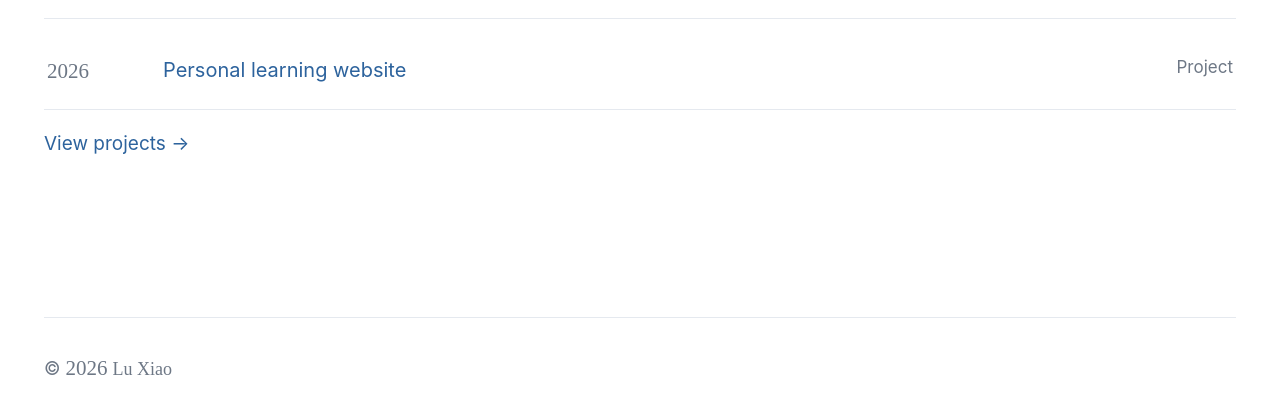
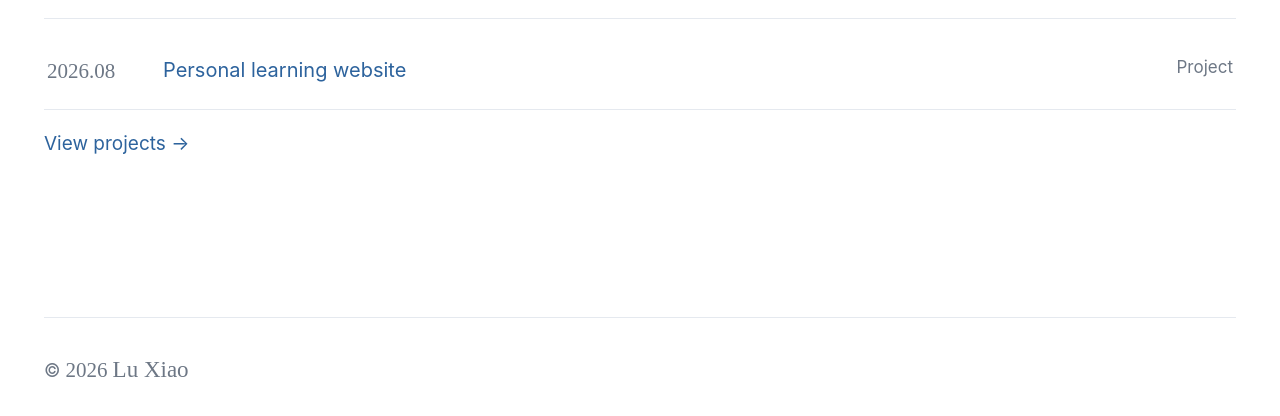
Before and after one commit to LuX-x7/LuX-x7.github.io, a React (Vite) app: page / in a window 1280 px wide. Shown: the part 989-1405 px from the top of the page. Built offline with nearby package versions, Linux system fonts and the light colour scheme.

Commit message:
Improve project dates and footer name

```diff
--- a/app/globals.css
+++ b/app/globals.css
@@ -108,11 +108,13 @@ p { margin: 0 0 14px; }
 .project-item:hover { margin-inline: -14px; padding-inline: 14px; background: var(--hover); }
 .project-item:last-child { border-bottom: 1px solid var(--border); }
 .project-item h2 { margin: 0 0 8px; font-size: 25px; }
+.project-heading { display: flex; align-items: baseline; gap: 24px; }
+.project-heading time { color: var(--secondary); font-family: "Times New Roman", Times, serif; font-size: 17px; font-style: italic; font-variant-numeric: tabular-nums; }
 .project-item p { color: var(--body-copy); }
 .project-meta { margin: 0 !important; color: var(--secondary) !important; font-size: 13px; }
 footer { padding: 26px 0 42px; border-top: 1px solid var(--border); color: var(--secondary); font-size: 15px; }
 .year-number { font-family: "Times New Roman", Times, serif; font-size: 17px; font-style: normal; }
-.footer-name { font-family: "Times New Roman", Times, serif; }
+.footer-name { font-family: "Times New Roman", Times, serif; font-size: 19px; }
 @media (min-width: 1100px) {
   body { font-size: 20px; }
   .site-header, .site-content, footer { width: min(calc(100% - 88px), 1280px); }
@@ -160,9 +162,12 @@ footer { padding: 26px 0 42px; border-top: 1px solid var(--border); color: var(-
   .writing-index p, .quiet-note { font-size: 20px; }
   .project-item { padding: 43px 0; }
   .project-item h2 { font-size: 32px; }
+  .project-heading { gap: 32px; }
+  .project-heading time { font-size: 21px; }
   .project-meta { font-size: 17px; }
   footer { padding: 32px 0 52px; font-size: 18px; }
   .year-number { font-size: 21px; }
+  .footer-name { font-size: 23px; }
 }
 @media (max-width: 600px) {
   .site-header, .site-content, footer { width: min(calc(100% - 40px), 1000px); }
@@ -200,5 +205,8 @@ footer { padding: 26px 0 42px; border-top: 1px solid var(--border); color: var(-
   .contact-list p { grid-template-columns: 76px 1fr; gap: 14px; font-size: 16px; }
   .contact-list span { font-size: 17px; }
   .project-item h2 { font-size: 22px; }
+  .project-heading { display: block; }
+  .project-heading time { display: block; margin-bottom: 3px; font-size: 16px; }
+  .footer-name { font-size: 17px; }
   footer { padding: 22px 0 34px; font-size: 13.5px; }
 }
--- a/src/main.tsx
+++ b/src/main.tsx
@@ -20,7 +20,8 @@ const projectEntries = [
   {
     title: "Personal learning website",
     description: "A simple home for my writing, PDF notes, and project work.",
-    status: "In progress · 2026"
+    date: "2026.08",
+    status: "In progress"
   }
 ];
 
@@ -56,7 +57,7 @@ function Home() {
   return <main>
     <section className="introduction"><img src="/touxiang1.png" alt="Portrait of Lu Xiao" /><div><h1>Lu Xiao <span className="chinese-name">肖路</span></h1><p>I am an incoming M.Sc. student in Artificial Intelligence at Hunan University. My interests lie in artificial intelligence, robotics, and visual computing.</p><p>This website is a quiet record of what I learn, write, and build.</p></div></section>
     <section className="home-section"><h2>Recent writing</h2><div className="entry-list">{writingEntries.slice(0, 3).map(item => <a className="entry" href={item.href} target="_blank" rel="noreferrer" key={item.title}><time>{item.date}</time><span>{item.title}</span><small>{item.format}</small></a>)}</div><p className="more-link"><a href="/writing/">All writing →</a></p></section>
-    <section className="home-section"><h2>Projects</h2><div className="entry-list">{projectEntries.slice(0, 3).map(item => <a className="entry" href="/projects/" key={item.title}><time>{item.status.includes("2026") ? "2026" : "—"}</time><span>{item.title}</span><small>Project</small></a>)}</div><p className="more-link"><a href="/projects/">View projects →</a></p></section>
+    <section className="home-section"><h2>Projects</h2><div className="entry-list">{projectEntries.slice(0, 3).map(item => <a className="entry" href="/projects/" key={item.title}><time>{item.date}</time><span>{item.title}</span><small>Project</small></a>)}</div><p className="more-link"><a href="/projects/">View projects →</a></p></section>
   </main>;
 }
 
@@ -110,7 +111,7 @@ function Writing() {
 }
 
 function Projects() {
-  return <main><header className="page-header"><h1>Projects</h1><p>Selected things I have built or am currently working on.</p></header>{projectEntries.map(project => <section className="project-item" key={project.title}><h2>{project.title}</h2><p>{project.description}</p><p className="project-meta">{project.status}</p></section>)}</main>;
+  return <main><header className="page-header"><h1>Projects</h1><p>Selected things I have built or am currently working on.</p></header>{projectEntries.map(project => <section className="project-item" key={project.title}><div className="project-heading"><time>{project.date}</time><h2>{project.title}</h2></div><p>{project.description}</p><p className="project-meta">{project.status}</p></section>)}</main>;
 }
 
 const page = document.body.dataset.page;
```
